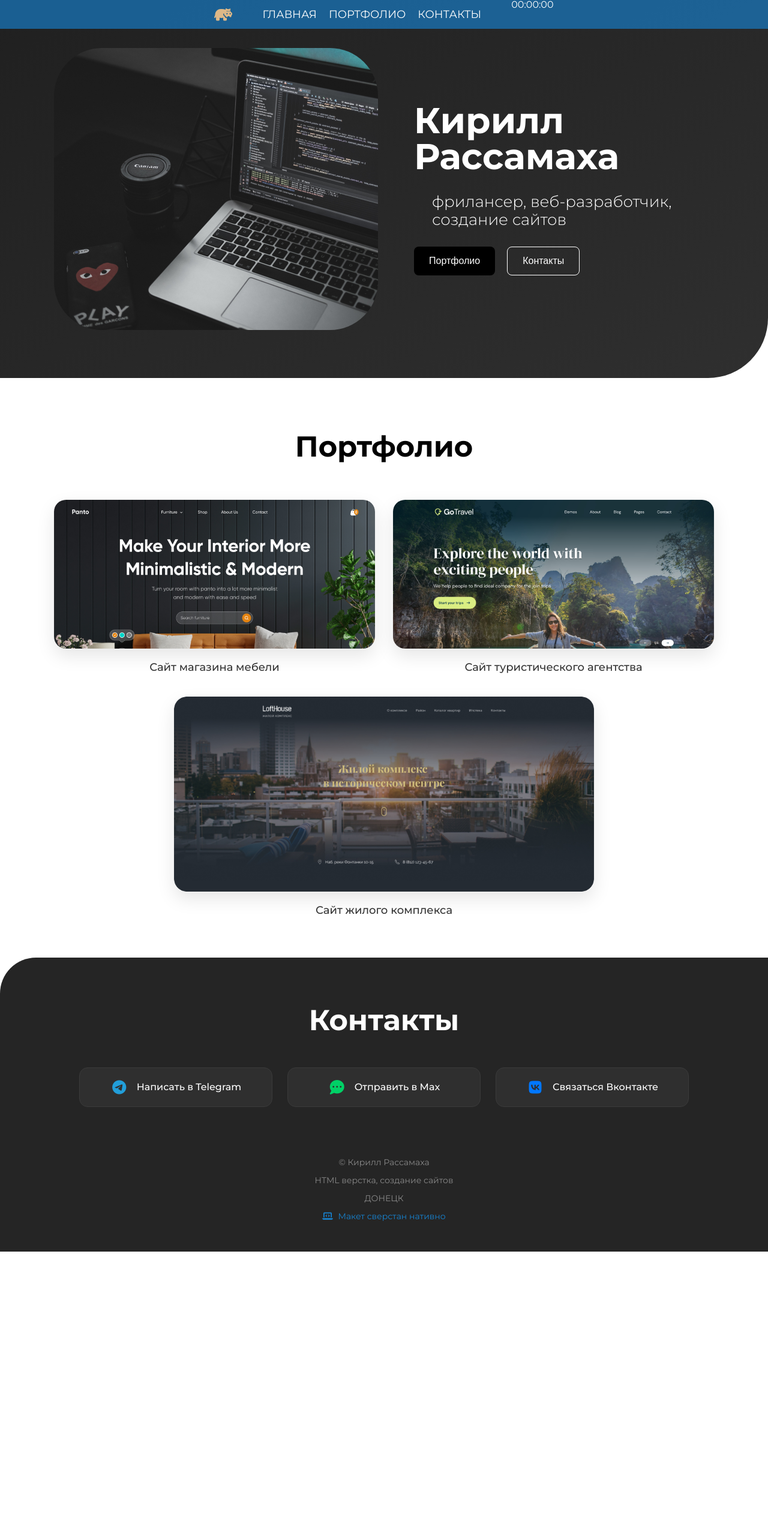
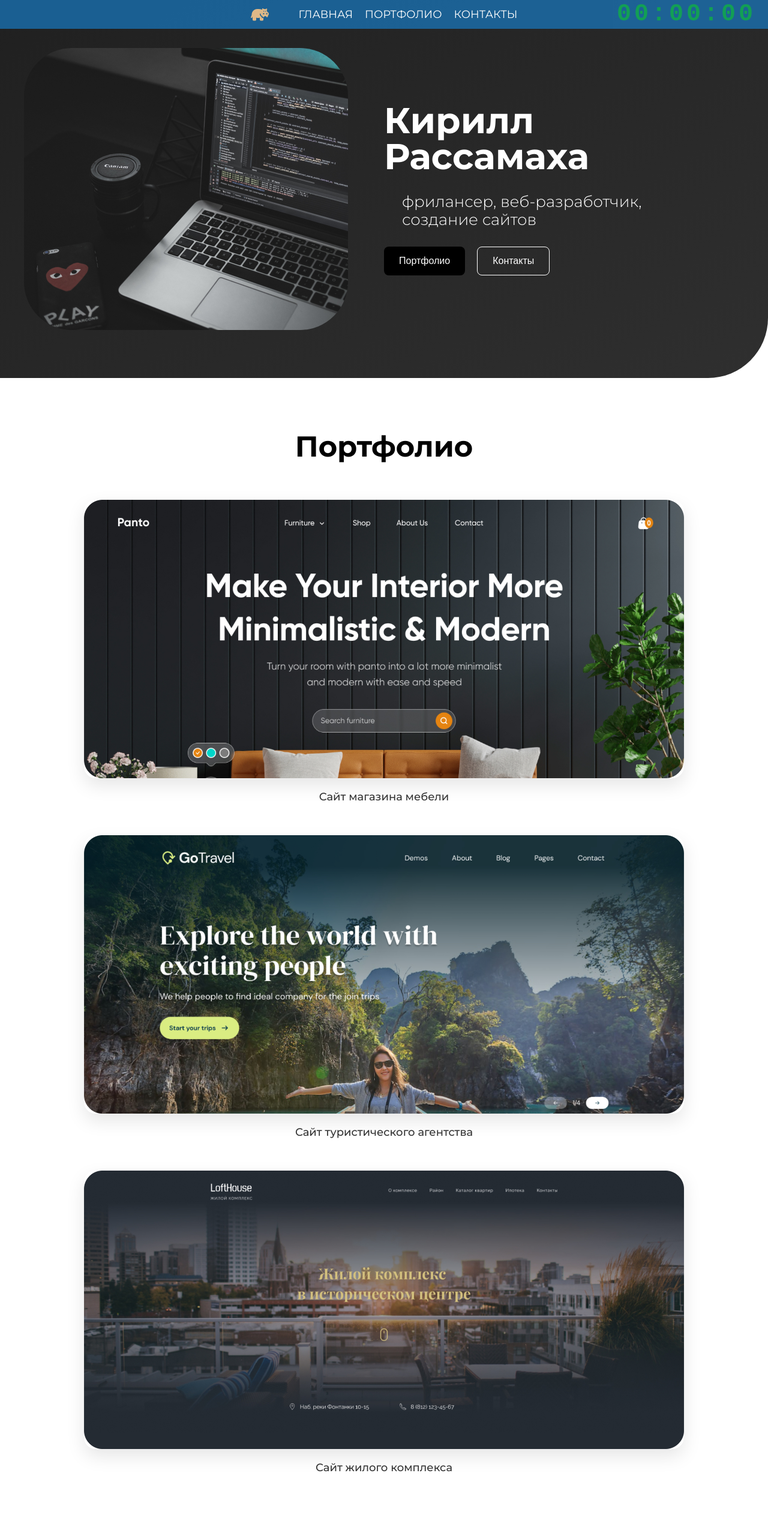
Before and after one commit to erasemymem0ry/IP_PRAKTIKA5, a plain HTML site: page index.html in a window 1280 px wide. Shown: the top 2560 px of the page at 60% size. Before the commit the page ends 2086 px from the top, so only its background shows below. Drawn offline with nearby package versions, Linux system fonts and the light colour scheme; a script that the page names is missing.

Commit message:
Update main.css

```diff
--- a/css/main.css
+++ b/css/main.css
@@ -26,6 +26,17 @@ nav{
     top: 0;
     z-index: 20;
     width: 100%;
+}
+nav samp {
+    position: absolute;
+    right: 20px;
+    top: 50%;
+    transform: translateY(-50%);
+    font-family: monospace;
+    font-size: 40px;
+    font-weight: 700;
+    color: rgba(15, 180, 64, 0.75);
+    letter-spacing: 5px;
 }
 .logo{
   display: flex;
@@ -269,6 +280,20 @@ h1{
 }
 
 @media (max-width: 767px) {
+    nav {
+        gap: 30px;
+    }
+    .navigation {
+        column-gap: 12px;
+    }
+    .navigation a {
+        font-size: 14px;
+    }
+    nav samp {
+        font-size: 12px;
+        right: 10px;
+    }
+
     .projects-title,
     .footer-contacts-title {
         font-size: 36px;
@@ -288,62 +313,3 @@ h1{
         padding: 60px 0 30px;
     }
 }
-.container {
-    max-width: 1100px;
-}
-
-.projects-list {
-    display: grid;
-    grid-template-columns: repeat(2, minmax(0, 1fr));
-    gap: 40px 30px;
-    align-items: start;
-}
-
-.project-card:nth-child(3) {
-    grid-column: 1 / -1;
-    max-width: 700px;
-    justify-self: center;
-}
-
-.project-card {
-    width: 100%;
-    max-width: 100%;
-}
-
-.contact-item {
-    transition: background-color .3s ease,
-                color .3s ease,
-                transform .3s ease,
-                border-color .3s ease;
-}
-.contact-item:hover {
-    background-color: #fff;
-    color: #252525;
-    transform: scaleX(.94);
-    border-color: #1782CF;
-}
-.contact-item:hover .contact-item-icon {
-    color: #1782CF;
-}
-
-.project-image {
-    transition: transform .45s ease;
-}
-.project-card:hover .project-image {
-    transform: rotate(-1.5deg) scale(1.03);
-}
-
-.footer-contacts {
-    border-radius: 60px 0 0 0;
-    margin-top: 0;
-}
-
-.btn:hover {
-    background-color: #1782CF;
-    transform: scale(.96);
-}
-.btn-outline:hover {
-    background-color: #fff;
-    color: #000;
-    transform: scale(.96);
-}
```
